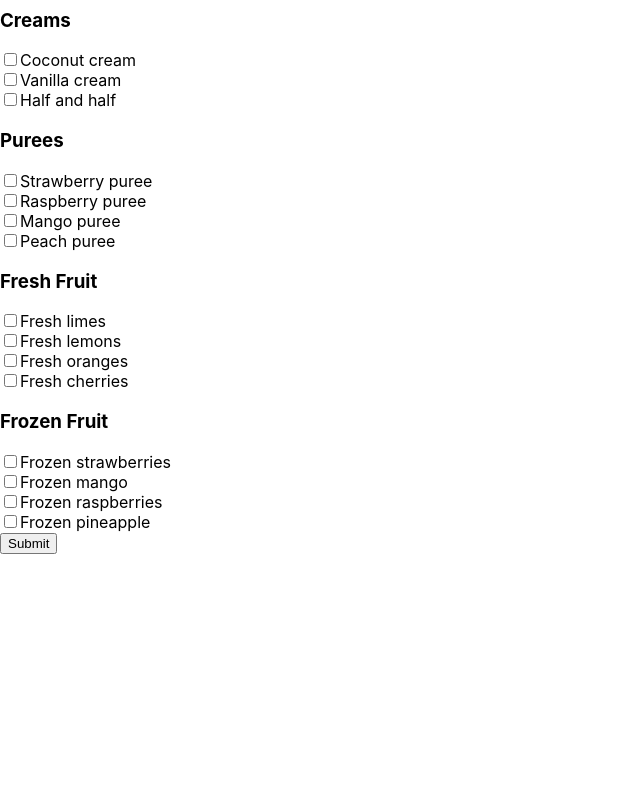
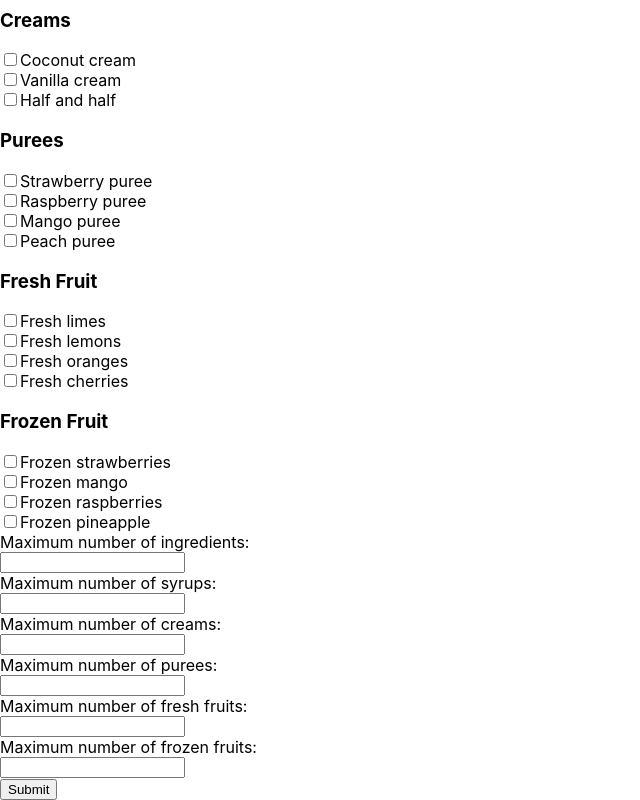
Before and after one commit to taylormccaul/sipcodrinkmachine, a React (Create React App) app: page / in a window 1280 px wide. Shown: the part 881-1681 px from the top of the page, without its empty margins (0-640 px from the left). Before the commit the page ends 1451 px from the top, so only its background shows below. Built offline with nearby package versions, Linux system fonts and the light colour scheme.

Commit message:
Add maximum ingredient values

```diff
--- a/src/App.css
+++ b/src/App.css
@@ -1,38 +1,3 @@
-.App {
-  text-align: center;
+input[type=text] {
+  display: block;
 }
-
-.App-logo {
-  height: 40vmin;
-  pointer-events: none;
-}
-
-@media (prefers-reduced-motion: no-preference) {
-  .App-logo {
-    animation: App-logo-spin infinite 20s linear;
-  }
-}
-
-.App-header {
-  background-color: #282c34;
-  min-height: 100vh;
-  display: flex;
-  flex-direction: column;
-  align-items: center;
-  justify-content: center;
-  font-size: calc(10px + 2vmin);
-  color: white;
-}
-
-.App-link {
-  color: #61dafb;
-}
-
-@keyframes App-logo-spin {
-  from {
-    transform: rotate(0deg);
-  }
-  to {
-    transform: rotate(360deg);
-  }
-}
--- a/src/App.js
+++ b/src/App.js
@@ -66,6 +66,23 @@ class App extends React.Component {
       includedPurees: [],
       includedFresh: [],
       includedFrozen: [],
+      maximumIngredients: 0,
+      maximumSyrups: 0,
+      maximumCreams: 0,
+      maximumPurees: 0,
+      maximumFresh: 0,
+      maximumFrozen: 0,
+      noOfSyrups: 0,
+      noOfCreams: 0,
+      noOfPurees: 0,
+      noOfFresh: 0,
+      noOfFrozen: 0,
+      ingredientValue: "",
+      syrupsValue: "",
+      creamsValue: "",
+      pureesValue: "",
+      freshValue: "",
+      frozenValue: "",
     }
 
     this.handleBaseChange = this.handleBaseChange.bind(this);
@@ -74,6 +91,7 @@ class App extends React.Component {
     this.handlePureeChange = this.handlePureeChange.bind(this);
     this.handleFreshChange = this.handleFreshChange.bind(this);
     this.handleFrozenChange = this.handleFrozenChange.bind(this);
+    this.handleInputChange = this.handleInputChange.bind(this);
     this.handleSubmit = this.handleSubmit.bind(this);
   }
 
@@ -221,7 +239,36 @@ class App extends React.Component {
       }
     }
 
+    this.setState({
+      maximumIngredients: parseInt(this.state.ingredientValue),
+      maximumSyrups: parseInt(this.state.syrupsValue),
+      maximumCreams: parseInt(this.state.creamsValue),
+      maximumPurees: parseInt(this.state.pureesValue),
+      maximumFresh: parseInt(this.state.freshValue),
+      maximumFrozen: parseInt(this.state.frozenValue)
+    });
+
+    /*const numberCheck = this.state.maximumSyrups
+    + this.state.maximumCreams
+    + this.state.maximumPurees
+    + this.state.maximumFresh
+    + this.state.maximumFrozen;
+    if (numberCheck > this.state.maximumIngredients) {
+      console.log(numberCheck);
+      console.log("Choose a number of ingredients lower than the maximum value.");
+    }*/
+
     e.preventDefault();
+  }
+
+  handleInputChange(e) {
+    const target = e.target;
+    const value = target.value;
+    const name = target.name;
+
+    this.setState({
+      [name]: value
+    });
   }
 
   render() {
@@ -235,9 +282,46 @@ class App extends React.Component {
           <Purees handlePureeChange={this.handlePureeChange}/>
           <FreshFruit handleFreshChange={this.handleFreshChange}/>
           <FrozenFruit handleFrozenChange={this.handleFrozenChange}/>
+
+          <label for="ingredientValue">Maximum number of ingredients:</label>
+          <input type="text"
+          value={this.state.ingredientValue}
+          name="ingredientValue"
+          onChange={this.handleInputChange}></input>
+
+          <label for="syrupsValue">Maximum number of syrups:</label>
+          <input type="text"
+          value={this.state.syrupsValue}
+          name="syrupsValue"
+          onChange={this.handleInputChange}></input>
+
+          <label for="creamsValue">Maximum number of creams:</label>
+          <input type="text"
+          value={this.state.creamsValue}
+          name="creamsValue"
+          onChange={this.handleInputChange}></input>
+
+          <label for="pureesValue">Maximum number of purees:</label>
+          <input type="text"
+          value={this.state.pureesValue}
+          name="pureesValue"
+          onChange={this.handleInputChange}></input>
+
+          <label for="freshValue">Maximum number of fresh fruits:</label>
+          <input type="text"
+          value={this.state.freshValue}
+          name="freshValue"
+          onChange={this.handleInputChange}></input>
+
+          <label for="frozenValue">Maximum number of frozen fruits:</label>
+          <input type="text"
+          value={this.state.frozenValue}
+          name="frozenValue"
+          onChange={this.handleInputChange}></input>
+
           <button type="submit">Submit</button>
         </form>
-        <ul>
+        {/*<ul>
           {this.state.includedBases.map((base, index) => {
             return <li key={index}>{base}</li>
           })}
@@ -266,7 +350,7 @@ class App extends React.Component {
           {this.state.includedFrozen.map((frozen, index) => {
             return <li key={index}>{frozen}</li>
           })}
-        </ul>
+        </ul>*/}
       </div>
     );
   }
```
